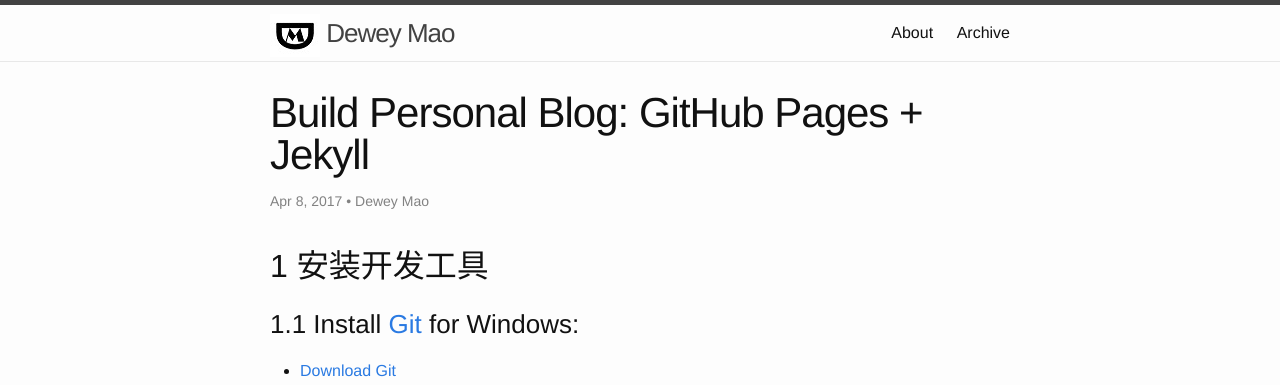
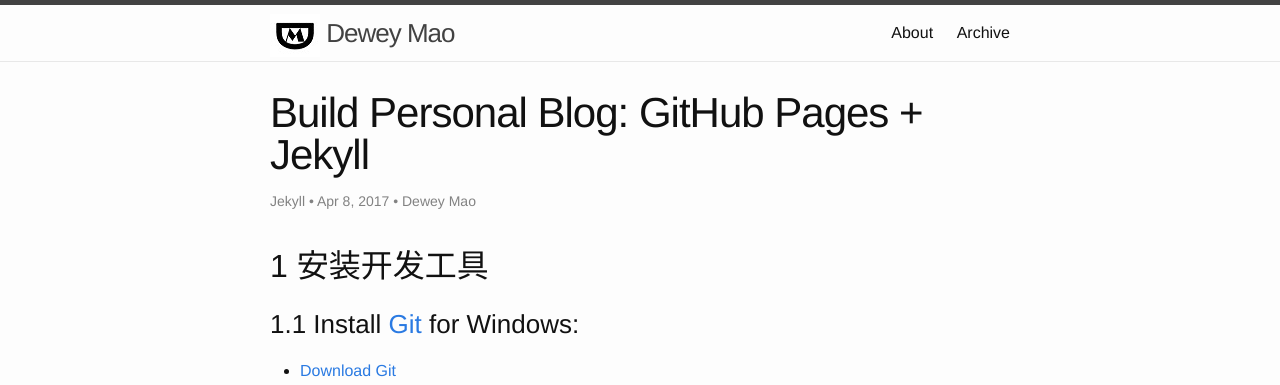
Before and after one commit to deweymao/deweymao.github.io, a Jekyll site: the page built from _posts/2017-04-08-build_personal_blog.md, in a window 1280 px wide. Shown: the top 385 px of the page. Built offline with Jekyll 4.4.1, drawn with Linux system fonts in a browser that asks for light colours.

Commit message:
modify _layout/post.html

```diff
--- a/_layouts/post.html
+++ b/_layouts/post.html
@@ -5,7 +5,13 @@ layout: default
 
   <header class="post-header">
     <h1 class="post-title" itemprop="name headline">{{ page.title | escape }}</h1>
-    <p class="post-meta"><time datetime="{{ page.date | date_to_xmlschema }}" itemprop="datePublished">{{ page.date | date: "%b %-d, %Y" }}</time>{% if page.author %} • <span itemprop="author" itemscope itemtype="http://schema.org/Person"><span itemprop="name">{{ page.author }}</span></span>{% endif %}</p>
+    <p class="post-meta">
+	{% if page.categories %}
+	{{ page.categories }} •
+	{% endif %}
+	<time datetime="{{ page.date | date_to_xmlschema }}" itemprop="datePublished">{{ page.date | date: "%b %-d, %Y" }}</time>
+	{% if page.author %} • <span itemprop="author" itemscope itemtype="http://schema.org/Person"><span itemprop="name">{{ page.author }}</span></span>{% endif %}
+	</p>
   </header>
 
   <div class="post-content" itemprop="articleBody">
```
